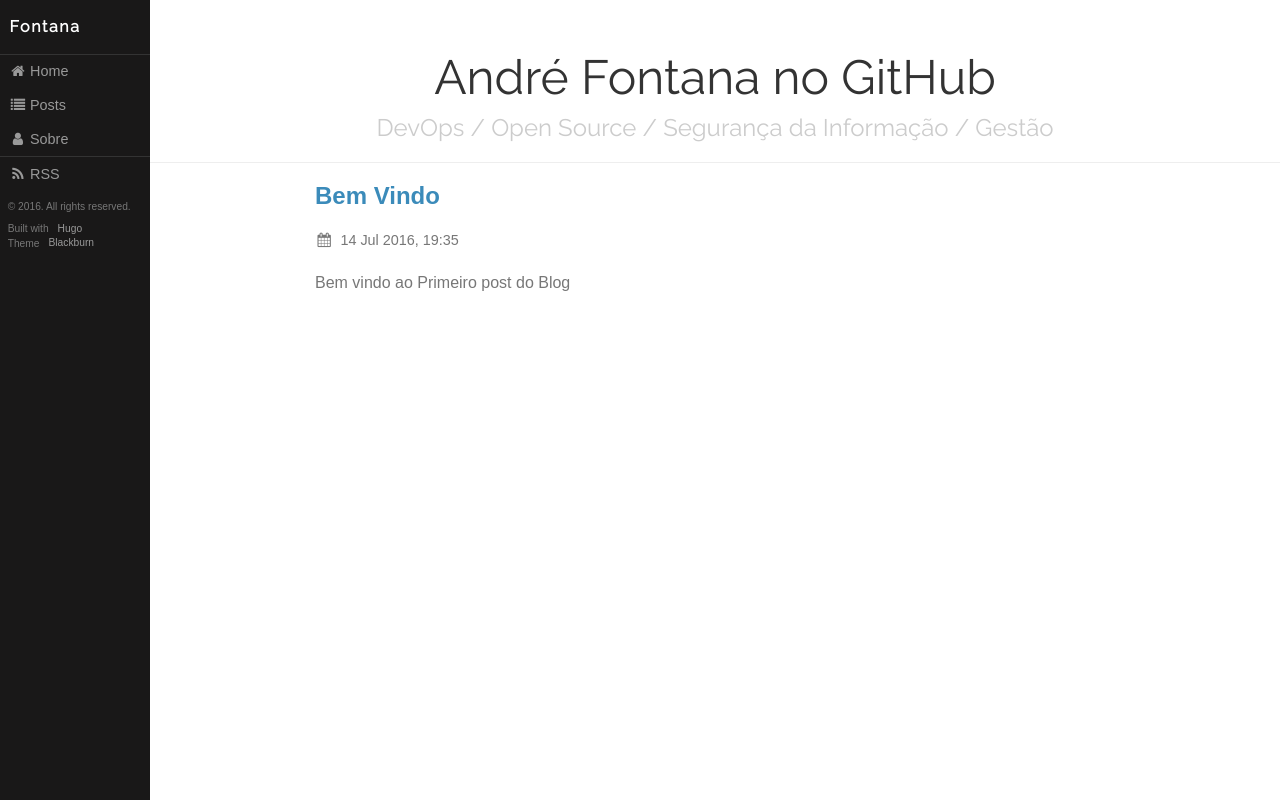
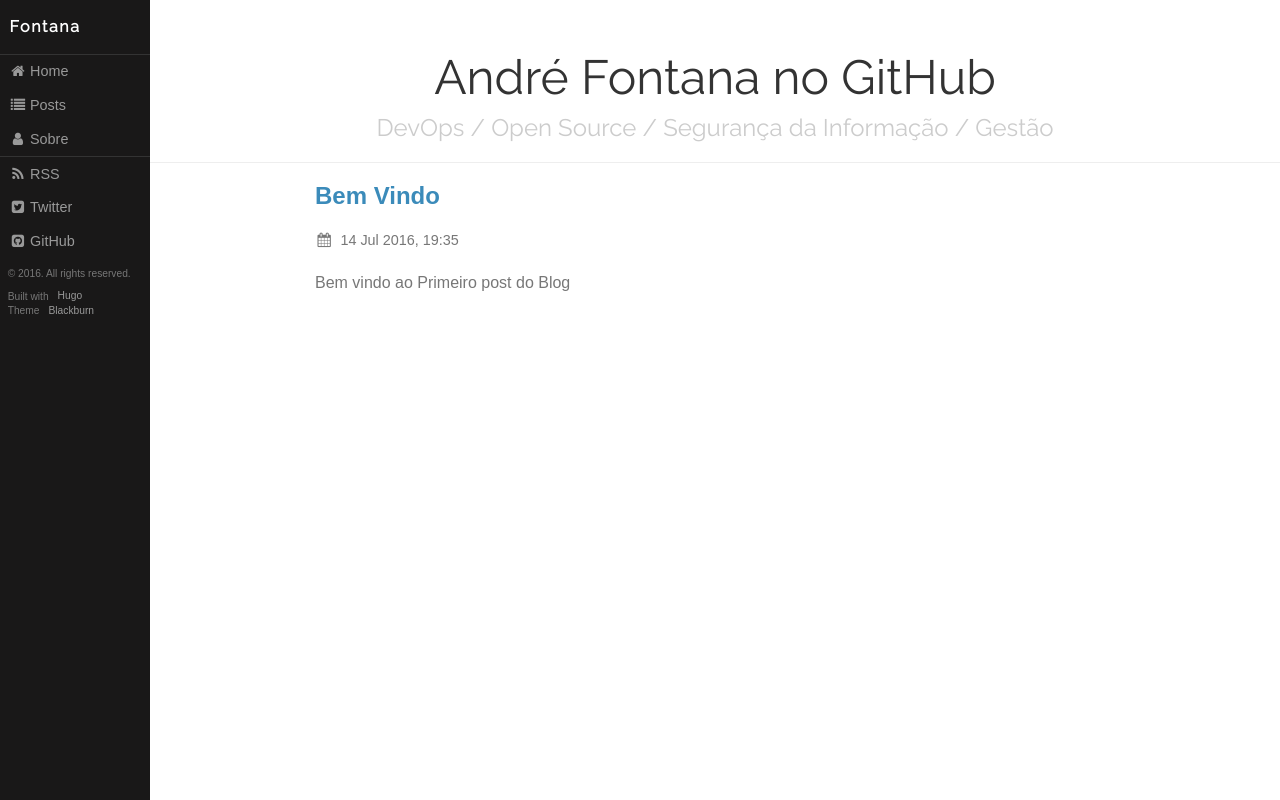
Before and after one commit to afontana/afontana.github.io, a plain HTML site: page index.html in a window 1280 px wide. Drawn offline with nearby package versions, Linux system fonts and the light colour scheme.

Commit message:
deploy por afontana em Qui Jul 14 23:56:25 BRT 2016

```diff
--- a/index.html
+++ b/index.html
@@ -101,6 +101,9 @@
 
 
 
+    <li class="pure-menu-item">
+      <a class="pure-menu-link" href="https://twitter.com/*" target="_blank"><i class="fa fa-twitter-square fa-fw"></i>Twitter</a>
+    </li>
 
 
 
@@ -140,6 +143,11 @@
 
 
 
+
+
+    <li class="pure-menu-item">
+      <a class="pure-menu-link" href="https://github.com/*" target="_blank"><i class="fa fa-github-square fa-fw"></i>GitHub</a>
+    </li>
 
 
 
```
Also changed, not shown: post/bem_vindo/index.html (+8 -0 lines), post/index.html (+8 -0 lines), sobre/index.html (+8 -0 lines), tags/index.html (+8 -0 lines), topics/index.html (+8 -0 lines).
